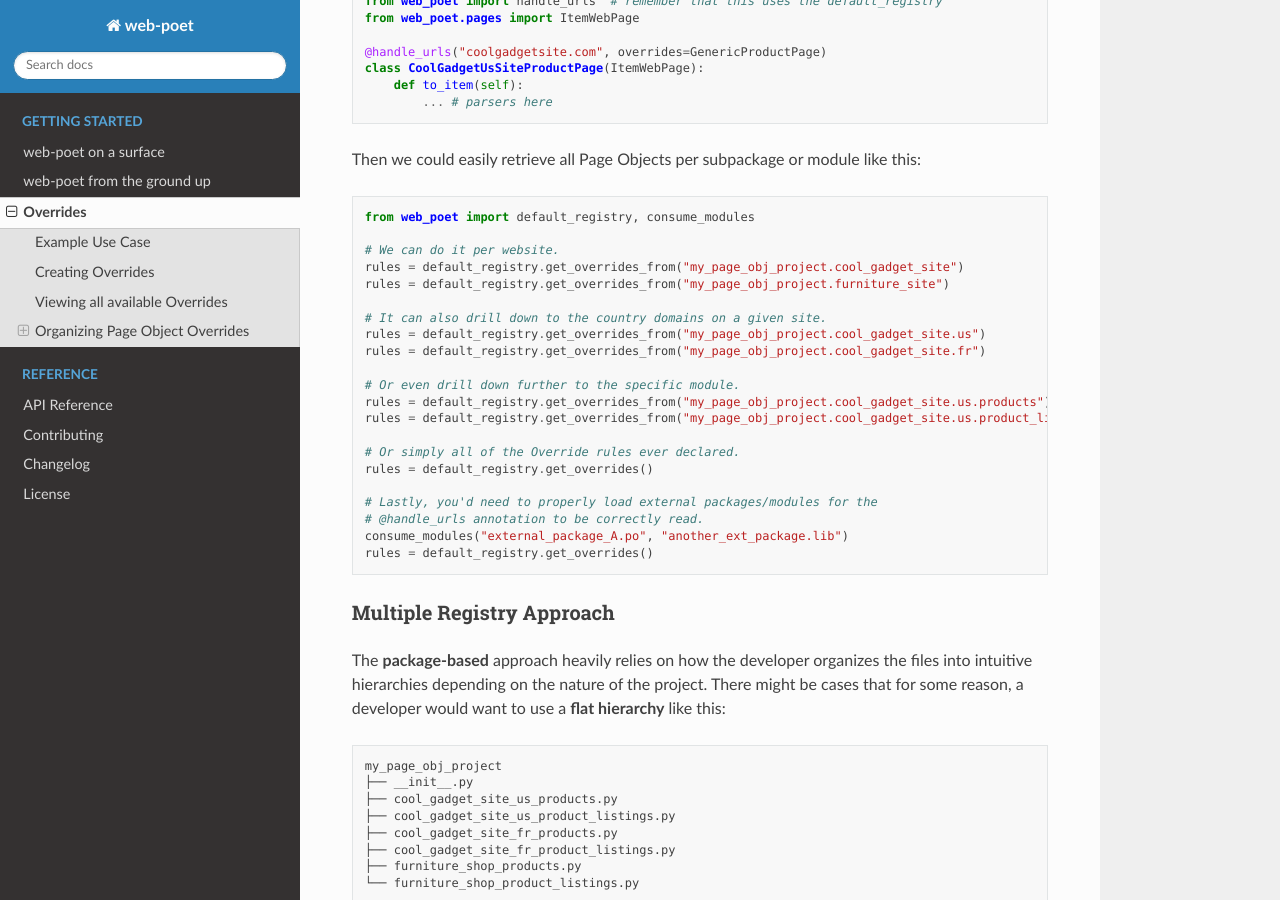
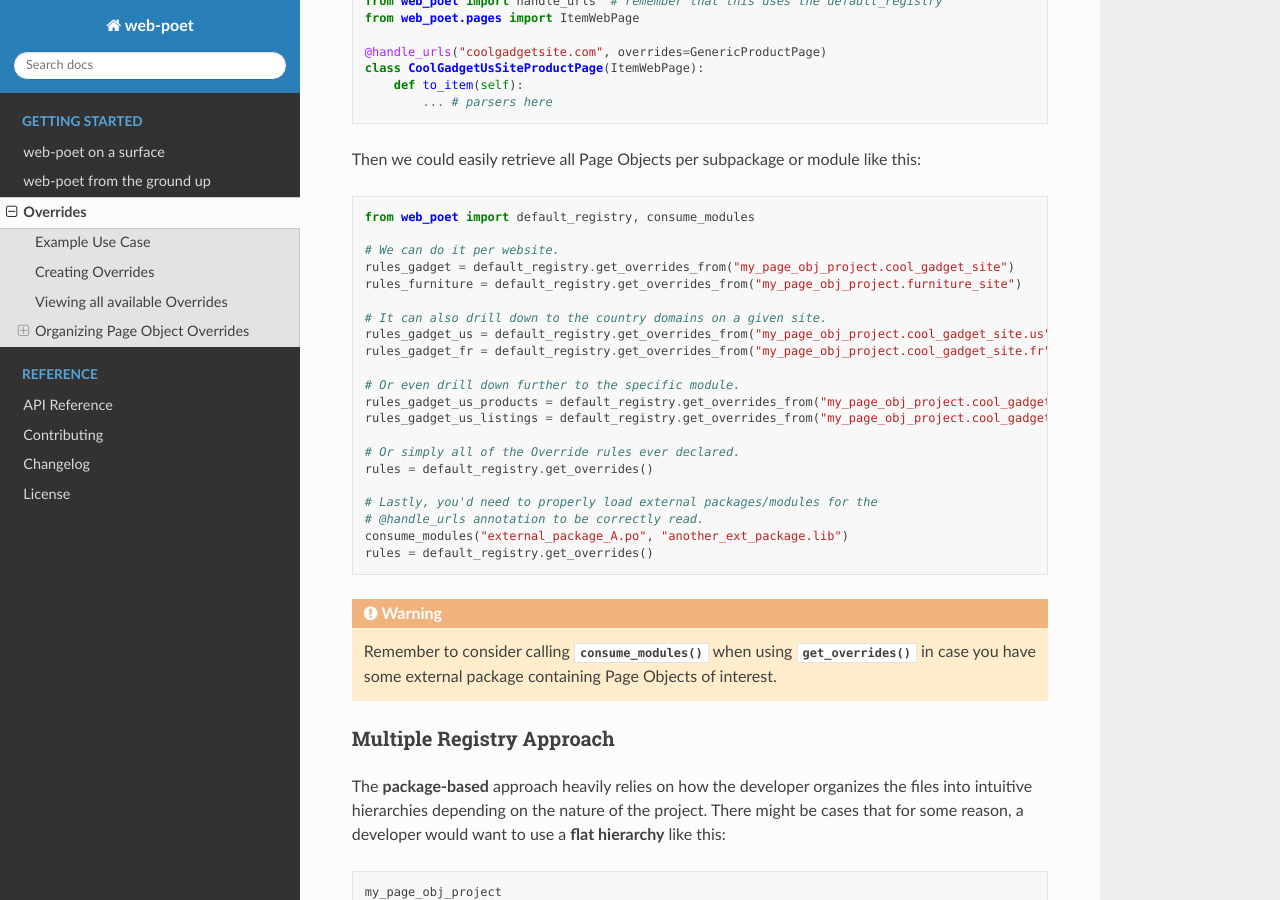
Before and after one commit to scrapinghub/web-poet, a Sphinx documentation site: the page built from docs/intro/overrides.rst, in a window 1280 px wide and 900 px high, scrolled down 4564 px. Built offline with Sphinx 7.4.7 and the Read the Docs theme 2.0.0, drawn with Linux system fonts in a browser that asks for light colours; some of the changed text lies outside the part shown.

```diff
--- a/docs/intro/overrides.rst
+++ b/docs/intro/overrides.rst
@@ -254,16 +254,16 @@
     from web_poet import default_registry, consume_modules
 
     # We can do it per website.
-    rules = default_registry.get_overrides_from("my_page_obj_project.cool_gadget_site")
-    rules = default_registry.get_overrides_from("my_page_obj_project.furniture_site")
+    rules_gadget = default_registry.get_overrides_from("my_page_obj_project.cool_gadget_site")
+    rules_furniture = default_registry.get_overrides_from("my_page_obj_project.furniture_site")
 
     # It can also drill down to the country domains on a given site.
-    rules = default_registry.get_overrides_from("my_page_obj_project.cool_gadget_site.us")
-    rules = default_registry.get_overrides_from("my_page_obj_project.cool_gadget_site.fr")
+    rules_gadget_us = default_registry.get_overrides_from("my_page_obj_project.cool_gadget_site.us")
+    rules_gadget_fr = default_registry.get_overrides_from("my_page_obj_project.cool_gadget_site.fr")
 
     # Or even drill down further to the specific module.
-    rules = default_registry.get_overrides_from("my_page_obj_project.cool_gadget_site.us.products")
-    rules = default_registry.get_overrides_from("my_page_obj_project.cool_gadget_site.us.product_listings")
+    rules_gadget_us_products = default_registry.get_overrides_from("my_page_obj_project.cool_gadget_site.us.products")
+    rules_gadget_us_listings = default_registry.get_overrides_from("my_page_obj_project.cool_gadget_site.us.product_listings")
 
     # Or simply all of the Override rules ever declared.
     rules = default_registry.get_overrides()
@@ -272,6 +272,12 @@
     # @handle_urls annotation to be correctly read.
     consume_modules("external_package_A.po", "another_ext_package.lib")
     rules = default_registry.get_overrides()
+
+.. warning::
+
+    Remember to consider calling :func:`~.web_poet.overrides.consume_modules`
+    when using :meth:`~.PageObjectRegistry.get_overrides` in case you have some
+    external package containing Page Objects of interest.
 
 Multiple Registry Approach
 ~~~~~~~~~~~~~~~~~~~~~~~~~~
```
Also changed, not shown: other parts of docs/intro/overrides.rst (+5 -5 lines), 2 other files.
